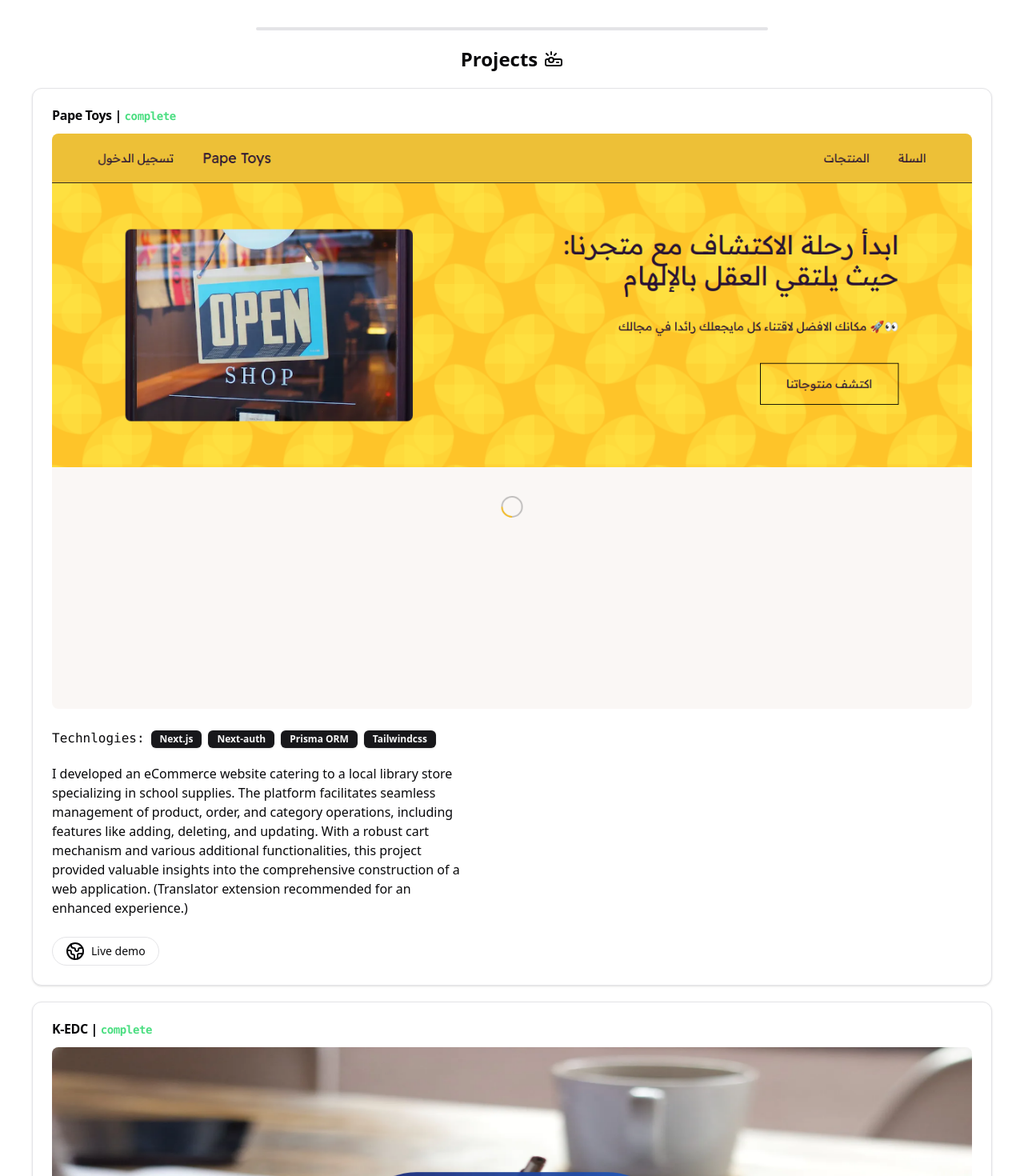
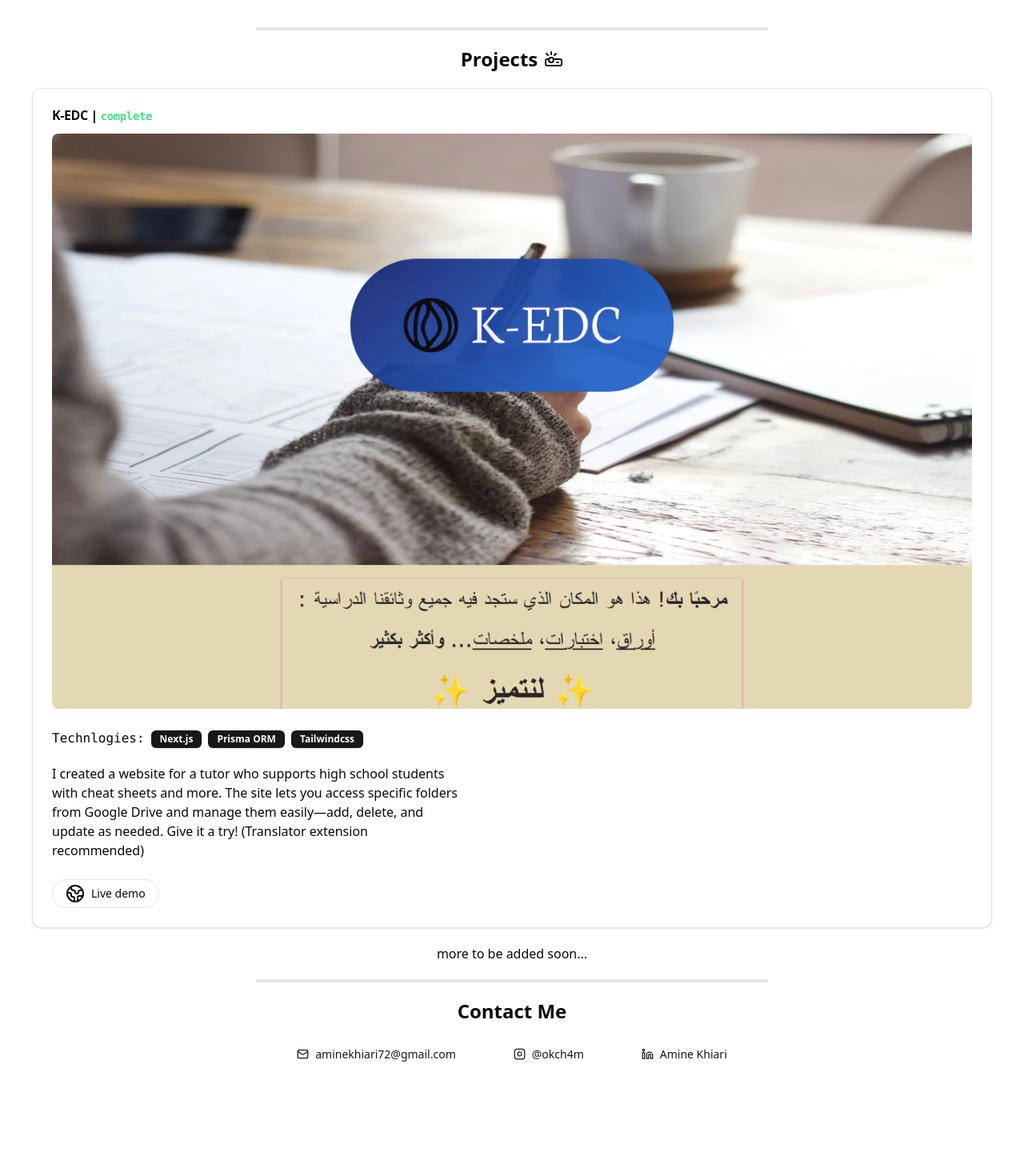
Before and after one commit to okcha4ever/aminedevs-v2, a Next.js app: page / in a window 1280 px wide. Shown: the part 1280-2750 px from the top of the page at 80% size. After the commit the page ends 2656 px from the top, so only its background shows below. Built offline with nearby package versions, Linux system fonts and the light colour scheme.

Commit message:
style: hid some projects and fixed the width

```diff
--- a/src/app/page.tsx
+++ b/src/app/page.tsx
@@ -6,7 +6,8 @@ import StyledSeparator from "@/components/helpers/StyledSeparator";
 
 const HomePage = () => {
   return (
-    <main className="space-y-5 pb-10">
+    <main className="flex items-center justify-center pb-10">
+      <div className="w-[100rem] space-y-5 ">
         <Hero />
         <StyledSeparator />
         <AboutMe />
@@ -14,6 +15,7 @@ const HomePage = () => {
         <Projects />
         <StyledSeparator />
         <Contact />
+      </div>
     </main>
   );
 };
--- a/src/components/Projects.tsx
+++ b/src/components/Projects.tsx
@@ -15,17 +15,17 @@ export type Project = {
 
 const Projects = () => {
   const projectList: Project[] = [
-    {
-      image: "/papetoys.png",
-      name: "Pape Toys",
-      description:
-        "I developed an eCommerce website catering to a local library store specializing in school supplies. The platform facilitates seamless management of product, order, and category operations, including features like adding, deleting, and updating. With a robust cart mechanism and various additional functionalities, this project provided valuable insights into the comprehensive construction of a web application. (Translator extension recommended for an enhanced experience.)",
-      technologies: ["Next.js", "Next-auth", "Prisma ORM", "Tailwindcss"],
-      type: "Freelance",
-      status: "COMPLETE",
-      github: "",
-      demo: "https://pape-toys.vercel.app",
-    },
+    // {
+    //   image: "/papetoys.png",
+    //   name: "Pape Toys",
+    //   description:
+    //     "I developed an eCommerce website catering to a local library store specializing in school supplies. The platform facilitates seamless management of product, order, and category operations, including features like adding, deleting, and updating. With a robust cart mechanism and various additional functionalities, this project provided valuable insights into the comprehensive construction of a web application. (Translator extension recommended for an enhanced experience.)",
+    //   technologies: ["Next.js", "Next-auth", "Prisma ORM", "Tailwindcss"],
+    //   type: "Freelance",
+    //   status: "COMPLETE",
+    //   github: "",
+    //   demo: "https://pape-toys.vercel.app",
+    // },
 
     {
       image: "/k-edc.json",
@@ -39,17 +39,17 @@ const Projects = () => {
       demo: "https://k-edc.vercel.app",
     },
 
-    {
-      image: "/justpal.png",
-      name: "JustPal",
-      description:
-        "During the Devfest Hackathon 2023, we created an AI-powered web app with a dual purpose: to amplify the narratives of traumatized individuals by transforming provided keywords into comprehensive descriptions, titles, and images, thus generating compelling stories; and to deliver up-to-date news on Palestine. The app also features 'PalChat,' an AI chatbot ready to engage in discussions about Palestine.",
-      technologies: ["Next.js", "Next-auth", "Prisma ORM", "Tailwindcss"],
-      type: "Hackathon Event",
-      status: "UNCOMPLETED",
-      github: "https://github.com/okcha4ever/JustPal/",
-      demo: "https://just-pal.vercel.app",
-    },
+    // {
+    //   image: "/justpal.png",
+    //   name: "JustPal",
+    //   description:
+    //     "During the Devfest Hackathon 2023, we created an AI-powered web app with a dual purpose: to amplify the narratives of traumatized individuals by transforming provided keywords into comprehensive descriptions, titles, and images, thus generating compelling stories; and to deliver up-to-date news on Palestine. The app also features 'PalChat,' an AI chatbot ready to engage in discussions about Palestine.",
+    //   technologies: ["Next.js", "Next-auth", "Prisma ORM", "Tailwindcss"],
+    //   type: "Hackathon Event",
+    //   status: "UNCOMPLETED",
+    //   github: "https://github.com/okcha4ever/JustPal/",
+    //   demo: "https://just-pal.vercel.app",
+    // },
   ];
 
   return (
@@ -65,6 +65,8 @@ const Projects = () => {
           <ProjectCard key={project.name} project={project} idx={idx} />
         ))}
       </div>
+
+      <p>more to be added soon...</p>
     </section>
   );
 };
```
Also changed, not shown: 2 other files (tests, documents, lock files or other folders). Lines whose indentation alone changed are shown as unchanged.
